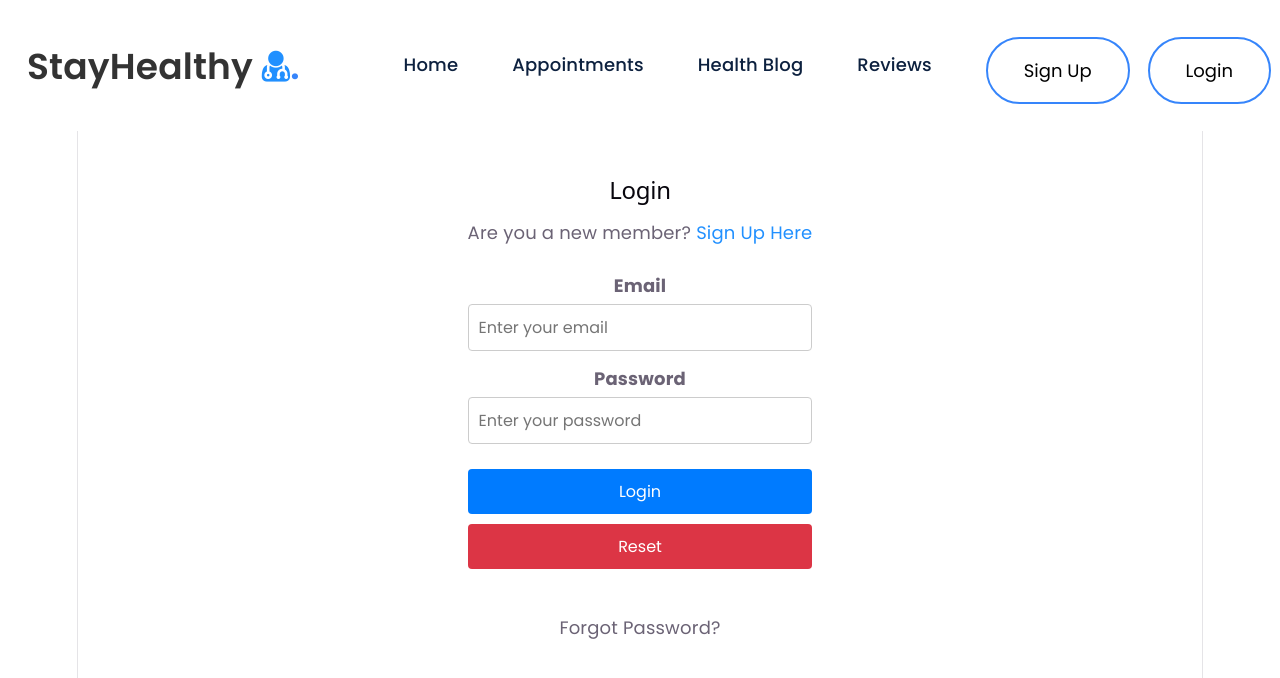
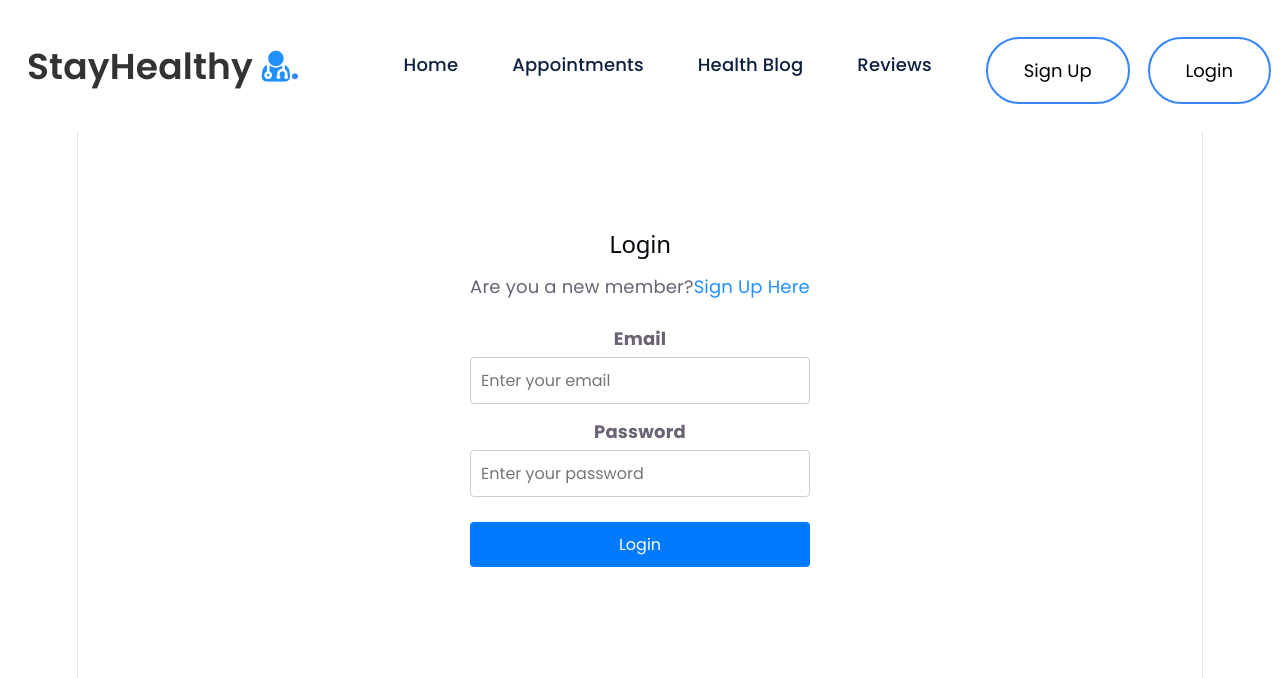
Before and after one commit to poppychss/med_appt, a React (Vite) app: page /login in a window 1280 px wide. Shown: the top 678 px of the page. Built offline with nearby package versions, Linux system fonts and the light colour scheme.

Commit message:
update login page as instruction

```diff
--- a/src/Login/Login.jsx
+++ b/src/Login/Login.jsx
@@ -1,103 +1,121 @@
-import React, { useState } from "react";
-import "./Login.css";
-import { API_URL } from "../config";
+// Following code has been commented with appropriate comments for your reference.
+import React, { useState, useEffect } from 'react';
+// Apply CSS according to your design theme or the CSS provided in week 2 lab 2
+
+import { Link, useNavigate } from 'react-router-dom';
+import { API_URL } from '../config';
 
 const Login = () => {
-  const [email, setEmail] = useState("");
+
+  // State variables for email and password
   const [password, setPassword] = useState("");
+  const [email, setEmail] = useState('');
 
-  const handleSubmit = async (e) => {
+  // Get navigation function from react-router-dom
+  const navigate = useNavigate();
+
+  // Check if user is already authenticated, then redirect to home page
+  useEffect(() => {
+    if (sessionStorage.getItem("auth-token")) {
+      navigate("/");
+    }
+  }, []);
+
+  // Function to handle login form submission
+  const login = async (e) => {
     e.preventDefault();
-
-  try {
-    const response = await fetch(`${API_URL}/api/auth/login`, {
+    // Send a POST request to the login API endpoint
+    const res = await fetch(`${API_URL}/api/auth/login`, {
       method: "POST",
       headers: {
         "Content-Type": "application/json",
       },
       body: JSON.stringify({
-        email,
-        password,
+        email: email,
+        password: password,
       }),
     });
 
-    const json = await response.json();
+    // Parse the response JSON
+    const json = await res.json();
+    if (json.authtoken) {
+      // If authentication token is received, store it in session storage
+      sessionStorage.setItem('auth-token', json.authtoken);
+      sessionStorage.setItem('email', email);
 
-    if (json.authtoken) {
-      // ✅ SAVE AUTH DATA (THIS IS WHAT YOUR NAVBAR NEEDS)
-      sessionStorage.setItem("auth-token", json.authtoken);
-      sessionStorage.setItem("email", email);
-
-      // redirect home
-      window.location.href = "/";
+      // Redirect to home page and reload the window
+      navigate('/');
+      window.location.reload();
     } else {
-      alert(json.error || "Invalid credentials");
+      // Handle errors if authentication fails
+      if (json.errors) {
+        for (const error of json.errors) {
+          alert(error.msg);
         }
-  } catch (error) {
-    console.error(error);
-    alert("Server error");
+      } else {
+        alert(json.error);
+      }
     }
   };
 
   return (
+    <div>
       <div className="container">
         <div className="login-grid">
           <div className="login-text">
             <h2>Login</h2>
           </div>
-
           <div className="login-text">
-          Are you a new member?{" "}
+            Are you a new member?
             <span>
-            <a href="/signup" style={{ color: "#2190FF" }}>
+              <Link to="/signup" style={{ color: '#2190FF' }}>
                 Sign Up Here
-            </a>
+              </Link>
             </span>
           </div>
-
           <br />
-
           <div className="login-form">
-          <form onSubmit={handleSubmit}>
+            <form onSubmit={login}>
               <div className="form-group">
-              <label>Email</label>
+                <label htmlFor="email">Email</label>
+                {/* Input field for email */}
                 <input
+                  value={email}
+                  onChange={(e) => setEmail(e.target.value)}
                   type="email"
+                  name="email"
+                  id="email"
                   className="form-control"
                   placeholder="Enter your email"
-                value={email}
-                onChange={(e) => setEmail(e.target.value)}
+                  aria-describedby="helpId"
                 />
               </div>
-
               <div className="form-group">
-              <label>Password</label>
+                <label htmlFor="password">Password</label>
+                {/* Input field for password */}
                 <input
+                    value={password}
+                    onChange={(e) => setPassword(e.target.value)}
                     type="password"
+                    name="password"
+                    id="password"
                     className="form-control"
                     placeholder="Enter your password"
-                value={password}
-                onChange={(e) => setPassword(e.target.value)}
+                    aria-describedby="helpId"
                 />
                 </div>
-
               <div className="btn-group">
-              <button type="submit" className="btn btn-primary">
+                {/* Login button */}
+                <button type="submit" className="btn btn-primary mb-2 mr-1 waves-effect waves-light">
                   Login
                 </button>
-              <button type="reset" className="btn btn-danger">
-                Reset
-              </button>
               </div>
-
-            <br />
-
-            <div className="login-text">Forgot Password?</div>
             </form>
           </div>
         </div>
       </div>
-  );
-};
+    </div>
+  )
+}
 
 export default Login;
```
Lines whose indentation alone changed are shown as unchanged.
